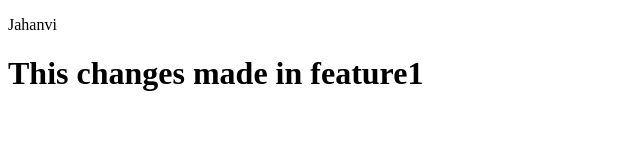
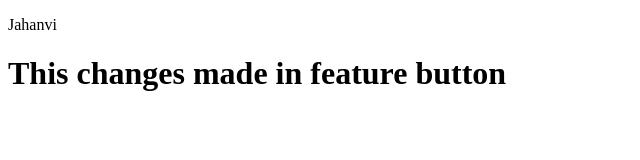
Before and after one commit to JahanviVashisth/localrepository, a plain HTML site: page index.html in a window 1280 px wide. Shown: the whole page, without its empty margins (0-640 px from the left). Drawn offline with Linux system fonts and the light colour scheme.

Commit message:
add button1

```diff
--- a/index.html
+++ b/index.html
@@ -8,6 +8,6 @@
 </head>
 <body>
     <p>Jahanvi</p>
-    <h1>This changes made in feature1</h1>
+    <h1>This changes made in feature button</h1>
 </body>
 </html>
```
